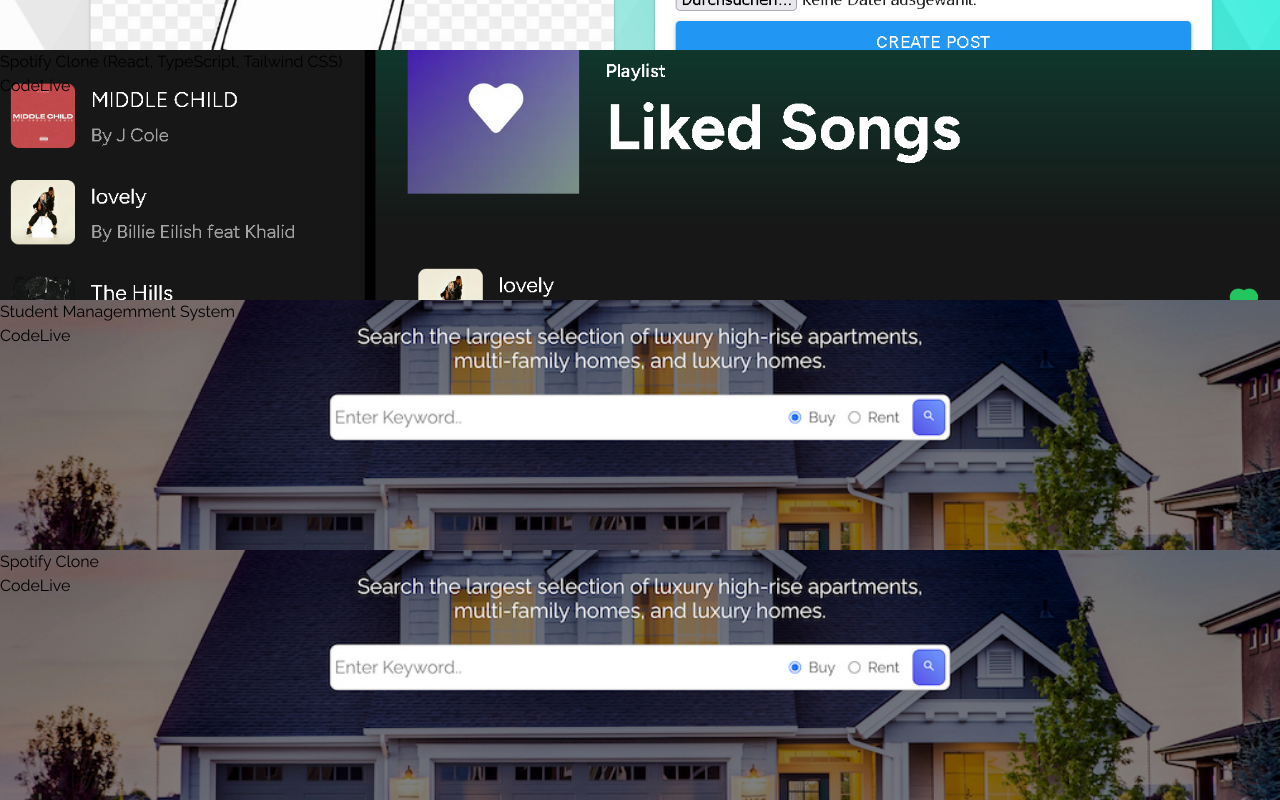
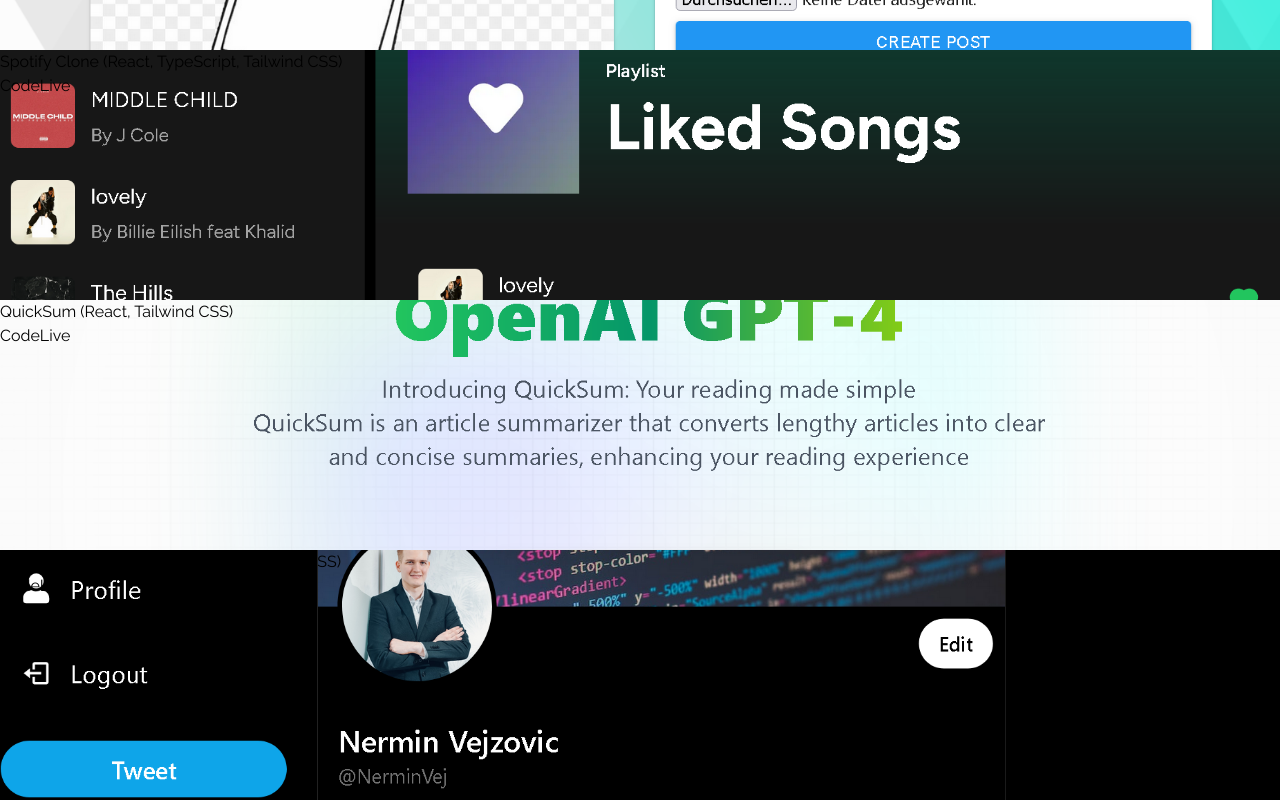
Before and after one commit to NerminVej/portfolio-react, a React (Vite) app: page / in a window 1280 px wide. Shown: the part 7157-7957 px from the top of the page. Built offline with nearby package versions, Linux system fonts and the light colour scheme.

Commit message:
added another project to the portfolio

```diff
--- a/src/data/data.ts
+++ b/src/data/data.ts
@@ -4,6 +4,8 @@
 import CraftedComforts from '../assets/projects/Craftedcomforts.png'
 import Memories from '../assets/projects/memoriesproject.png'
 import Spotify from '../assets/projects/spotifyclone.png'
+import Twitter from '../assets/projects/twitterclone.png'
+import QuickSum from '../assets/projects/quicksum.png'
 
 
 export const data=[
@@ -37,16 +39,16 @@
     },
     {
         id:4,
-        name:"Student Managemment System",
-        image:RealEst,
-        github:"",
-        live:"",
+        name:"QuickSum (React, Tailwind CSS)",
+        image:QuickSum,
+        github:"https://github.com/NerminVej/AI_Summarizer",
+
     },
     {
         id:5,
-        name:"Spotify Clone",
-        image:RealEst,
-        github:"",
+        name:"Twitter Clone (React, TypeScript, Tailwind CSS)",
+        image:Twitter,
+        github:"https://github.com/NerminVej/Twitter-Clone",
         live:"",
     },
 
```
Also changed, not shown: src/assets/projects/quicksum.png (added), src/assets/projects/twitterclone.png (added).
